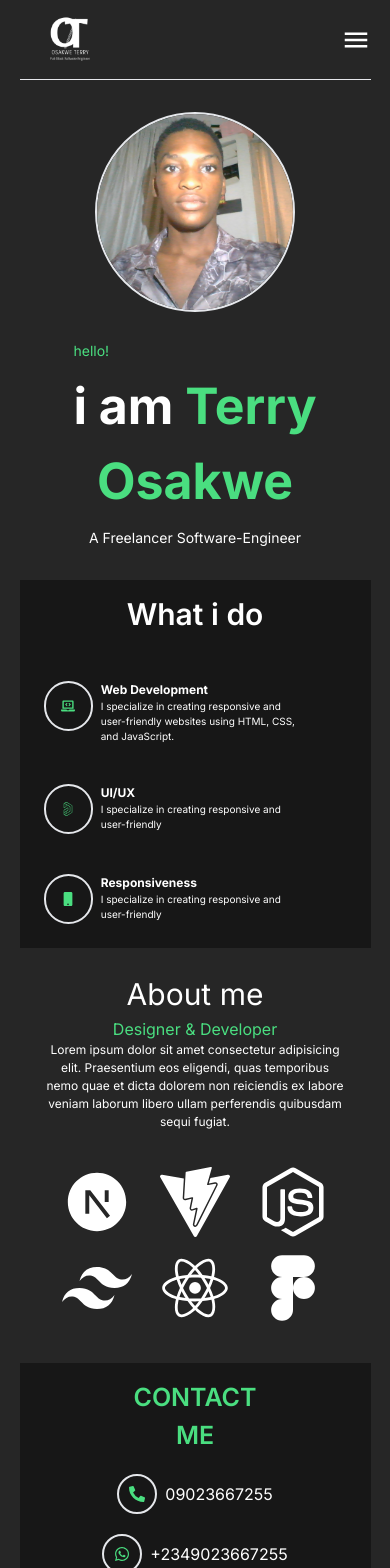
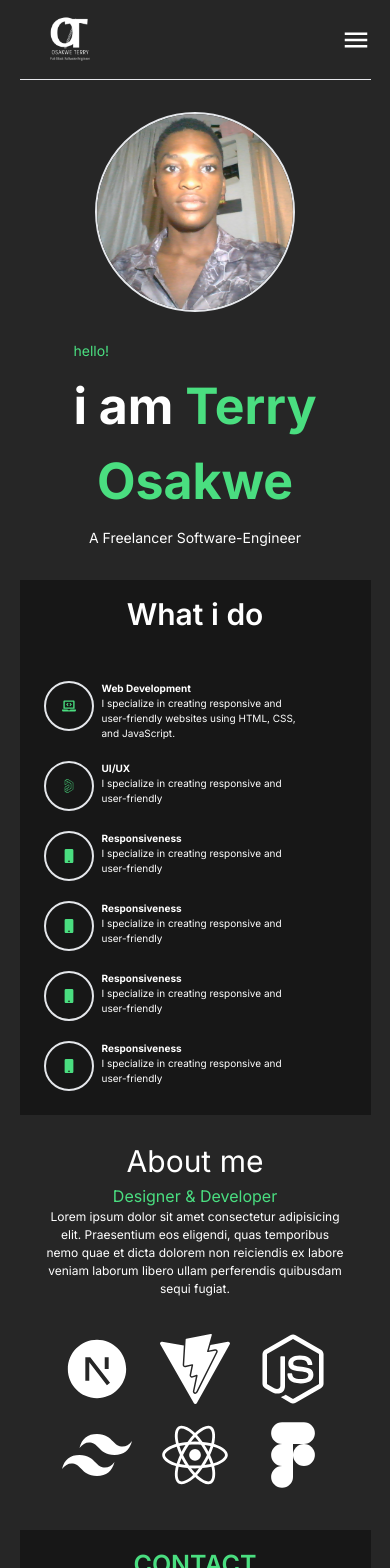
Before and after one commit to TM-Code-009/personal-port, a Next.js app: page / in a window 390 px wide. Shown: the top 1568 px of the page. Built offline with nearby package versions, Linux system fonts and the light colour scheme.

Commit message:
responsivness fixed

```diff
--- a/app/component/Contact/page.tsx
+++ b/app/component/Contact/page.tsx
@@ -30,7 +30,7 @@ const page = () => {
                   data.map((el:any) => (
                     <div key={el.id} className='flex gap-2  items-center'>
                          <div className='w-[40px] h-[40px] flex justify-center items-center rounded-full border-2 text-green-400'>{el.icon}</div>
-                         <div className='text-white'>{el.desc}</div>
+                         <div className='text-[14px] text-white'>{el.desc}</div>
                     </div>
                   ))
                 }
--- a/app/component/Hero/page.tsx
+++ b/app/component/Hero/page.tsx
@@ -11,7 +11,7 @@ const page = () => {
         <p className='text-white text-[14px] lg:text-[20px] text-center'>A Freelancer Software-Engineer</p>
     </div>
     <div>
-       <Image src={logo} alt='' width={1000} height={1000} className='lg:h-[500px] lg:w-[500px] h-[200px] w-[200px] object-cover border-2 rounded-full'/>
+       <Image src={logo} alt='' width={1000} height={1000} className='lg:h-[400px] lg:w-[400px] h-[200px] w-[200px] object-cover border-2 rounded-full'/>
     </div>
      </main>
   )
--- a/app/component/Whatido/page.tsx
+++ b/app/component/Whatido/page.tsx
@@ -21,20 +21,38 @@ const page = () => {
             title: 'Responsiveness',
             description: "I specialize in creating responsive and user-friendly",
             icon: <FaMobile />
-        }
+        },
+        {
+            id:4,
+            title: 'Responsiveness',
+            description: "I specialize in creating responsive and user-friendly",
+            icon: <FaMobile />
+        },
+        {
+            id:5,
+            title: 'Responsiveness',
+            description: "I specialize in creating responsive and user-friendly",
+            icon: <FaMobile />
+        },
+        {
+            id:6,
+            title: 'Responsiveness',
+            description: "I specialize in creating responsive and user-friendly",
+            icon: <FaMobile />
+        },
     ]
   return (
     <div className='w-full min-h-[230px] flex justify-center items-center pt-3 flex-col gap-5 bg-neutral-900  '>
         <p className='text-[30px] font-semibold text-white '>What i do</p>
-        <div className='w-full flex justify-between p-6 flex-col lg:flex-row gap-10'>
+        <div className='w-full flex justify-between p-6 lg:flex-row gap-5 flex-wrap '>
             {
                 data.map((el:any) => (
                  <div key={el.id} className='flex gap-2'>
                     <div className='text-[14px] w-[50px] h-[50px] rounded-full border-2 flex justify-center items-center md:text-[20px] text-green-400'>
                     {el.icon}
                     </div>
-                    <div className='w-[250px] '>
-                        <p className='text-white text-[12px] md:text-[20px] font-bold'>{el.title}</p>
+                    <div className='w-[100px] md:w-[250px] '>
+                        <p className='text-white text-[10px] md:text-[20px] font-bold'>{el.title}</p>
                         <p className='text-white text-[10px] md:text-[12px] w-[200px]'>{el.description}</p>
                     </div>
                  </div>
```
